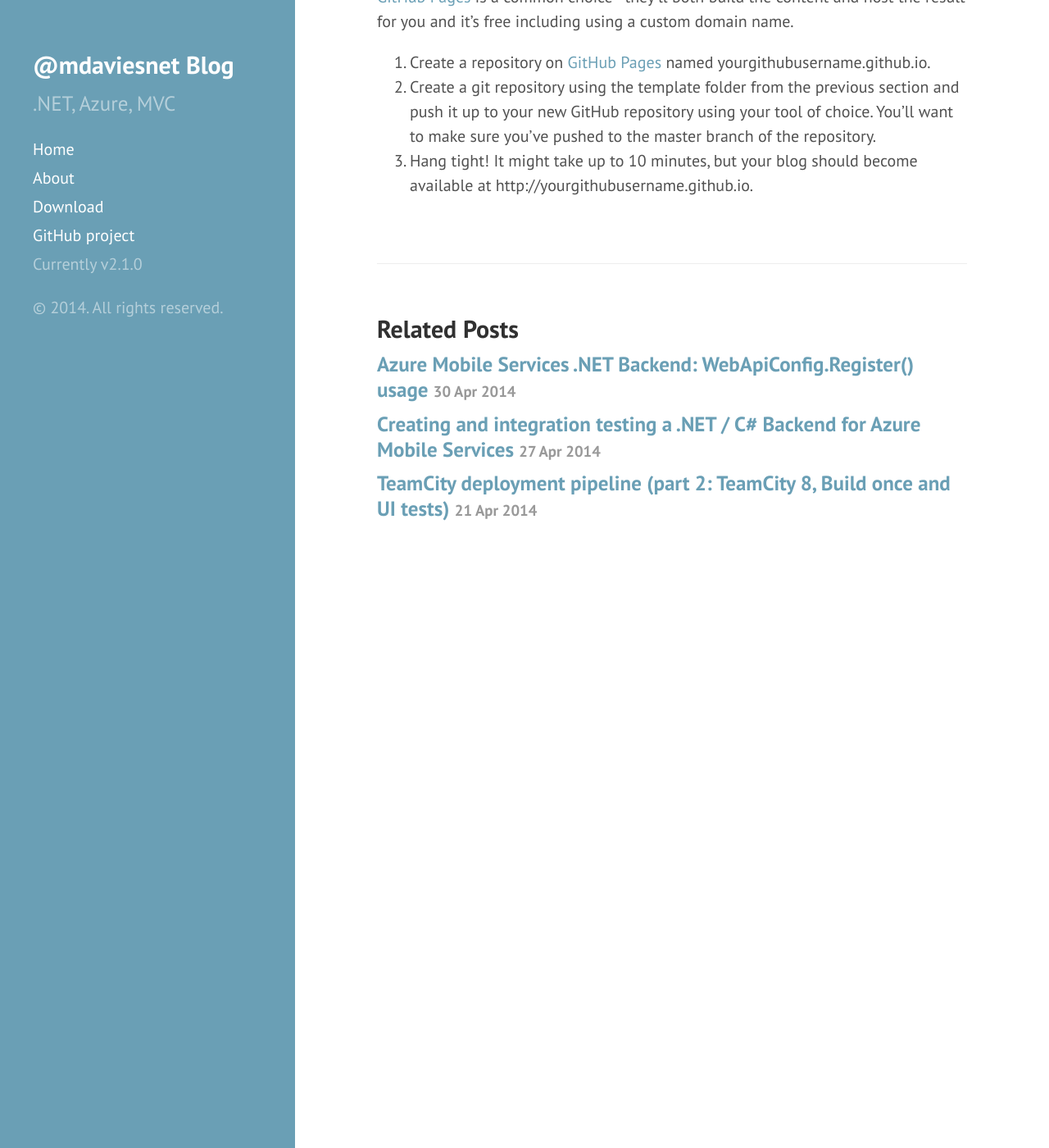
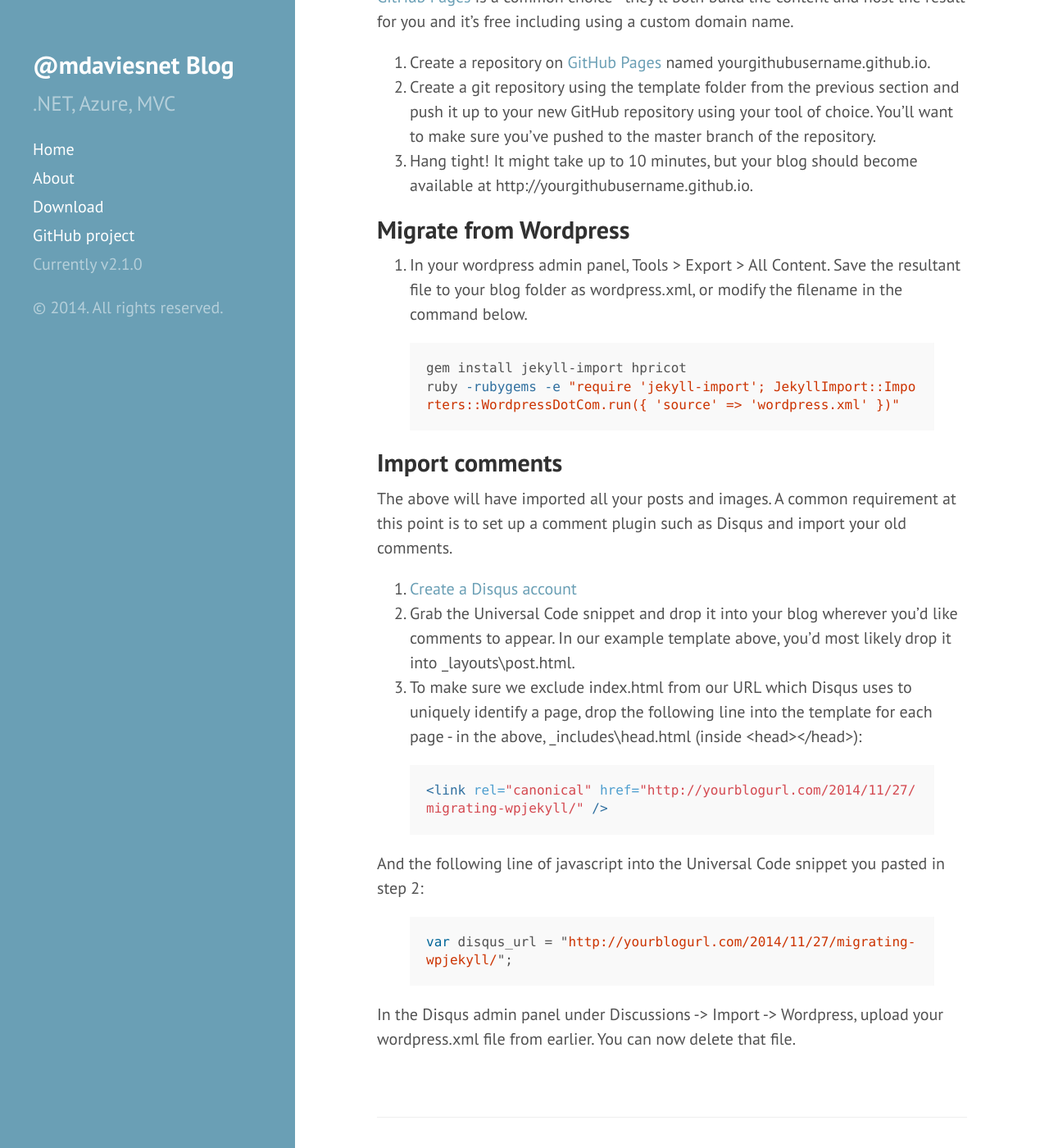
Before and after one commit to MattDavies/mattdavies.github.io, a Jekyll site: the page built from _posts/2014-11-27-migrating-wpjekyll.md, in a window 1280 px wide and 1400 px high, scrolled down 1681 px. Shown: the whole window at 82% size. Built offline with Jekyll 4.4.1, drawn with Linux system fonts in a browser that asks for light colours; Markdown is read by kramdown in place of the engine named in the settings; comment, search, counter and statistics services are not loaded.

Commit message:
Further expansion of practice jekyll post

```diff
--- a/_posts/2014-11-27-migrating-wpjekyll.md
+++ b/_posts/2014-11-27-migrating-wpjekyll.md
@@ -51,3 +51,38 @@ There's lots of hosting options - after all, Jekyll ends up generating plain old
 1. Create a repository on [GitHub Pages](https://github.com/new) named yourgithubusername.github.io.
 2. Create a git repository using the template folder from the previous section and push it up to your new GitHub repository using your tool of choice. You'll want to make sure you've pushed to the master branch of the repository.
 3. Hang tight! It might take up to 10 minutes, but your blog should become available at http://yourgithubusername.github.io.
+
+Migrate from Wordpress
+---
+
+1. In your wordpress admin panel, Tools > Export > All Content. Save the resultant file to your blog folder as wordpress.xml, or modify the filename in the command below.
+
+{% highlight powershell %}
+gem install jekyll-import hpricot
+ruby -rubygems -e "require 'jekyll-import'; JekyllImport::Importers::WordpressDotCom.run({ 'source' => 'wordpress.xml' })"
+{% endhighlight %}
+
+Import comments
+---
+
+The above will have imported all your posts and images. A common requirement at this point is to set up a comment plugin such as Disqus and import your old comments.
+
+1. [Create a Disqus account](https://disqus.com/admin/signup/?utm_source=New-Site)
+2. Grab the Universal Code snippet and drop it into your blog wherever you'd like comments to appear. In our example template above, you'd most likely drop it into _layouts\post.html.
+3. To make sure we exclude index.html from our URL which Disqus uses to uniquely identify a page, drop the following line into the template for each page - in the above, _includes\head.html (inside <head></head>):
+
+{% highlight html %}
+
+<link rel="canonical" href="http://yourblogurl.com{{ page.url | replace:'index.html','' }}" />
+
+{% endhighlight %}
+
+And the following line of javascript into the Universal Code snippet you pasted in step 2:
+
+{% highlight javascript %}
+
+var disqus_url = "http://yourblogurl.com{{ page.url | replace:'index.html','' }}";
+
+{% endhighlight %}
+
+In the Disqus admin panel under Discussions -> Import -> Wordpress, upload your wordpress.xml file from earlier. You can now delete that file.
```
